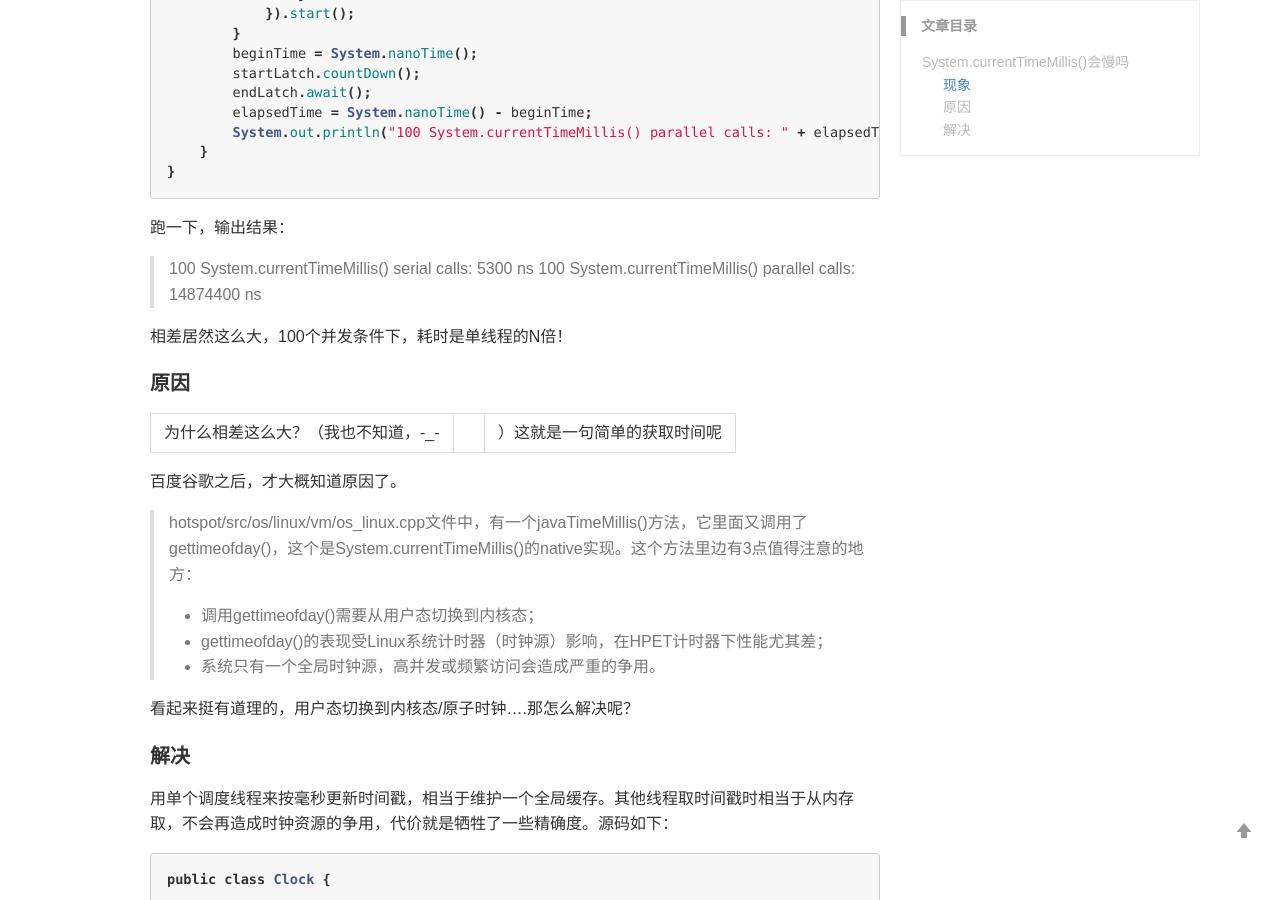
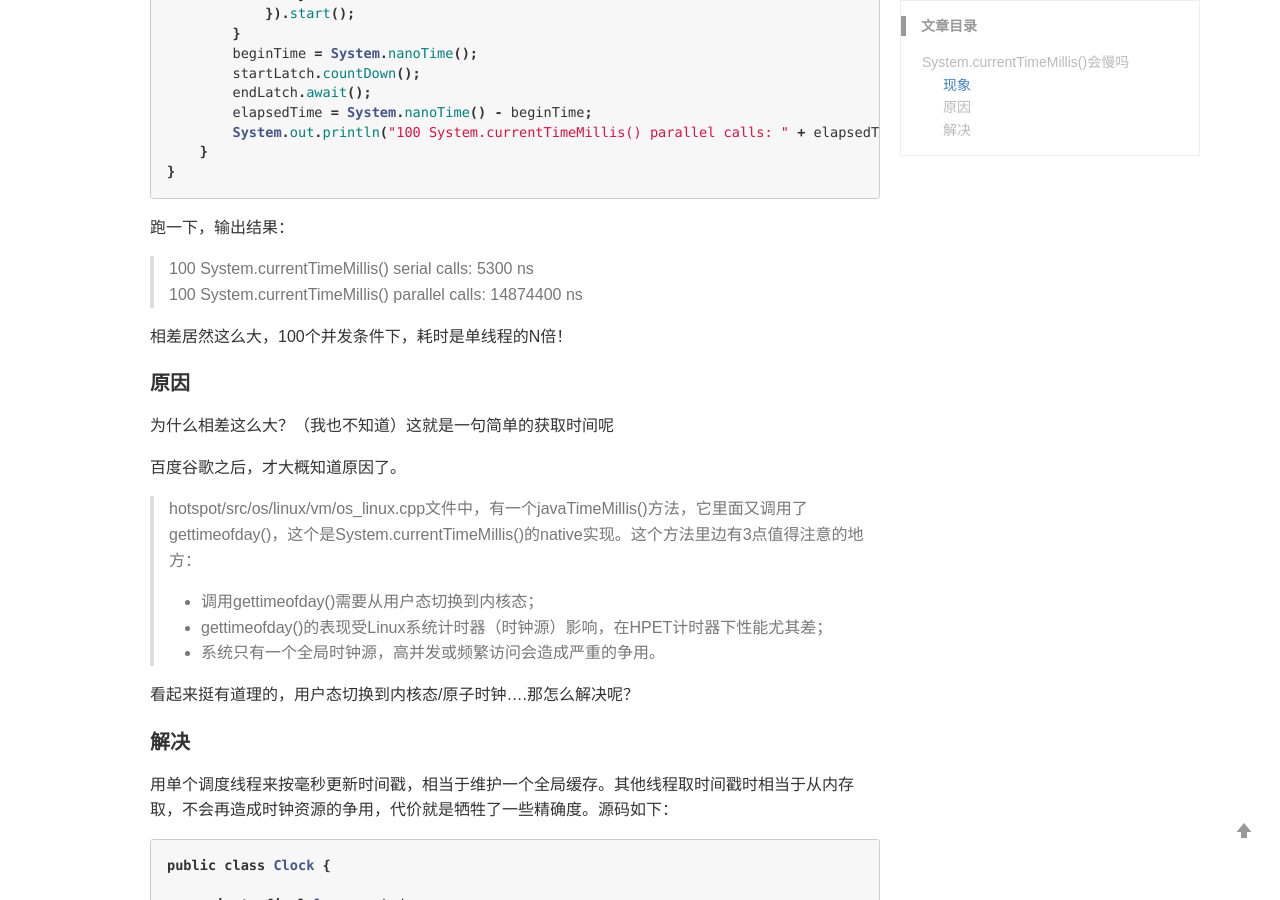
Before and after one commit to yejg/yejg.github.io, a Jekyll site: the page built from _posts/2020-11-04-system-current-time-millis.md, in a window 1280 px wide and 900 px high, scrolled down 974 px. Built offline with Jekyll 4.4.1, drawn with Linux system fonts in a browser that asks for light colours; comment, search, counter and statistics services are not loaded; some of the changed text lies outside the part shown.

Commit message:
格式调整

````diff
--- a/_posts/2020-11-04-system-current-time-millis.md
+++ b/_posts/2020-11-04-system-current-time-millis.md
@@ -67,7 +67,7 @@
 
 #### 原因
 
-为什么相差这么大？（我也不知道，-_-||）这就是一句简单的获取时间呢
+为什么相差这么大？（我也不知道）这就是一句简单的获取时间呢
 
 百度谷歌之后，才大概知道原因了。
 
@@ -132,4 +132,4 @@
 }
 ```
 
-这样写性能差多少呢？ 我的机器上跑了下，差不多省了四分之三，-_-||
+这样写性能差多少呢？ 我的机器上跑了下，差不多省了四分之三
````
